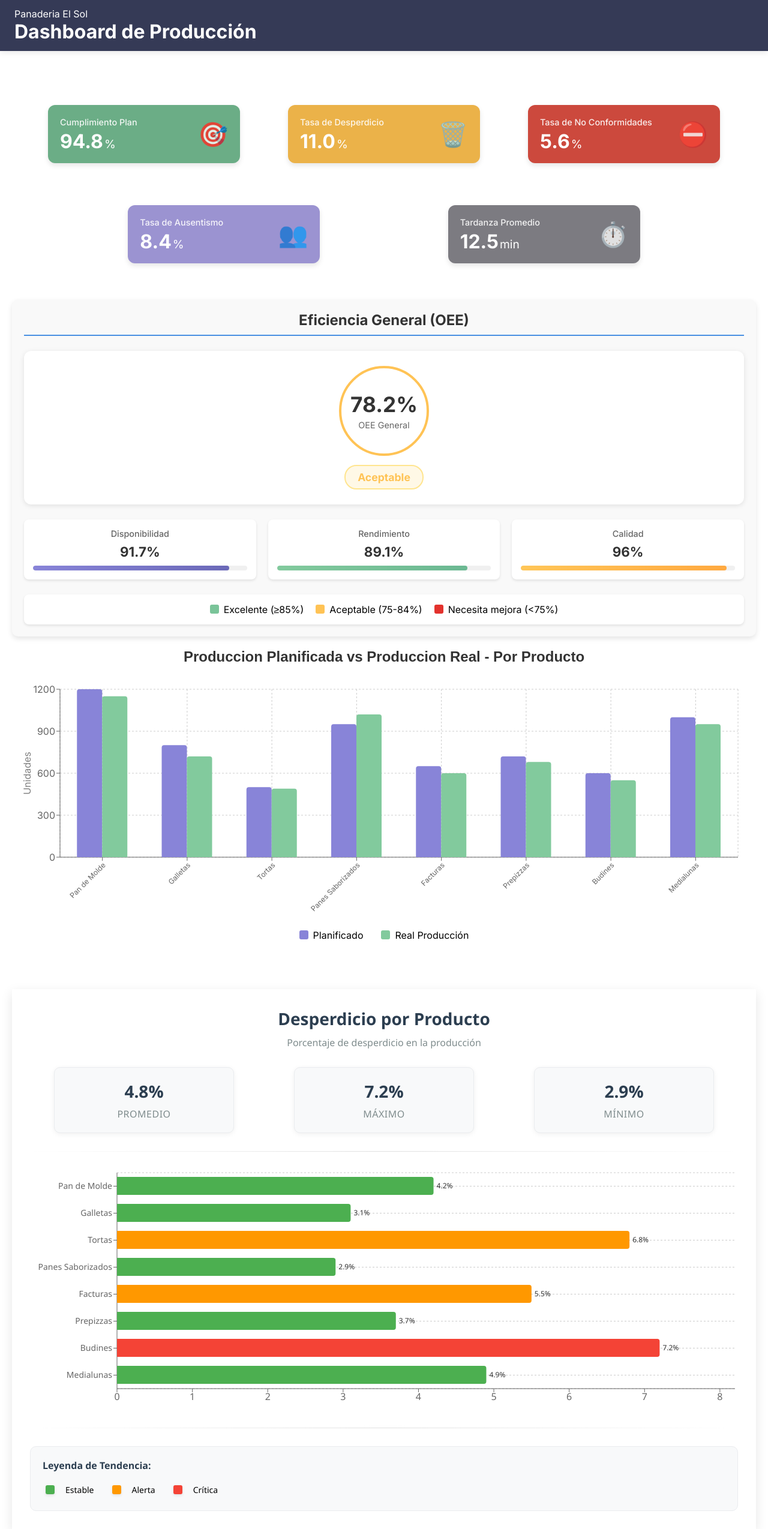
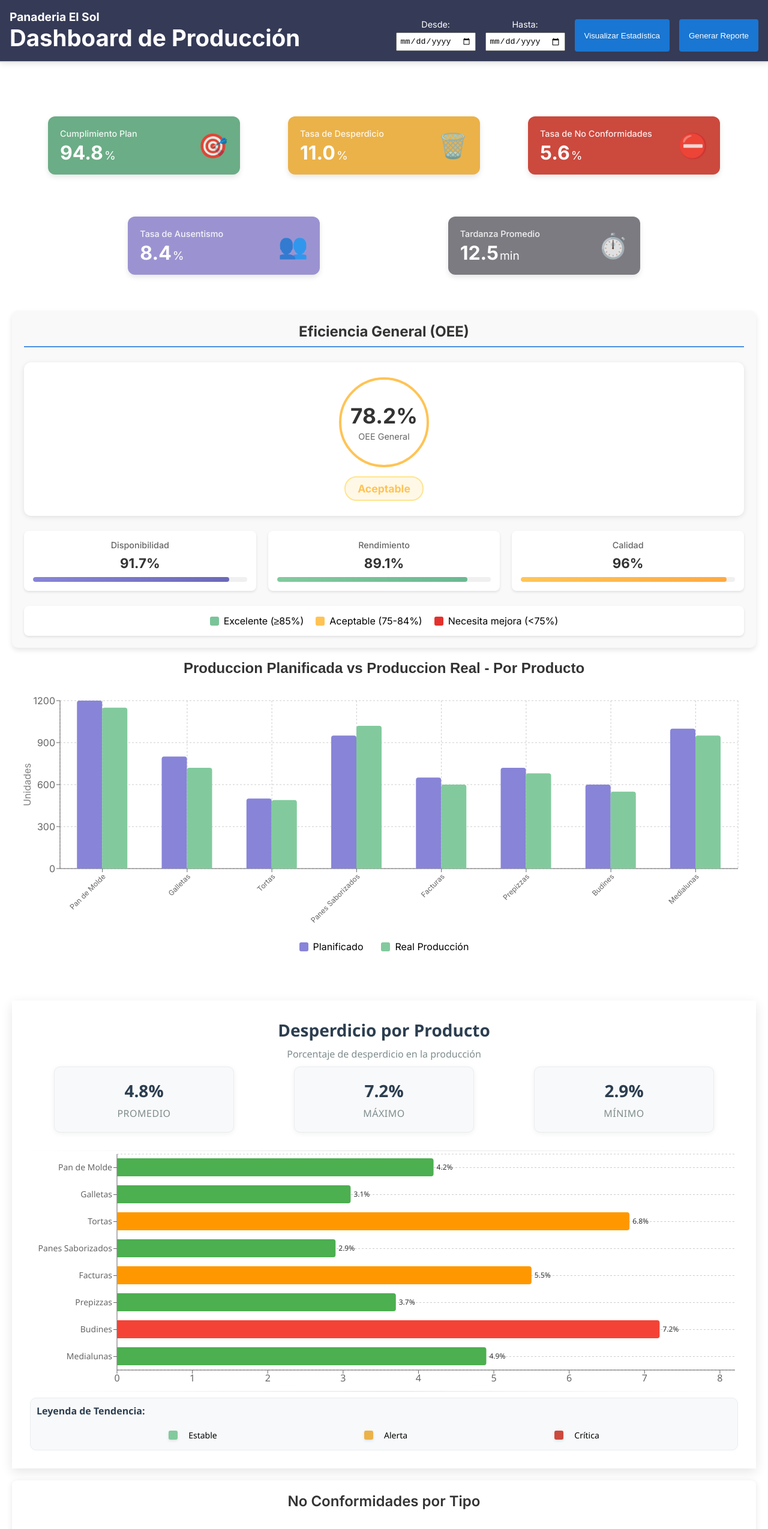
Before and after one commit to RossiThomas2406/TP-Inicial, a React (Vite) app in the folder dashboard/: page /dashboard in a window 1280 px wide. Shown: the top 2549 px of the page at 60% size. Built offline with nearby package versions, Linux system fonts and the light colour scheme.

Commit message:
agregado de fechas y botones

```diff
--- a/dashboard/src/components/Header.css
+++ b/dashboard/src/components/Header.css
@@ -1,10 +1,55 @@
 .pyme-header {
   background-color: #353A56;
   color: white;
-  padding: 0.8rem 1.5rem;
-  box-shadow: 0 2px 10px rgba(0, 0, 0, 0.1);
+  padding: 1rem;
+  text-align: center;
+  border-bottom: 2px solid #ddd;
   position: sticky;
   top: 0;
   z-index: 100;
   margin-bottom: 40px;
+    box-shadow: 0 2px 10px rgba(0, 0, 0, 0.1);
+    display: flex;
+    justify-content: space-between;
 }
+
+.nombre-pyme{
+  display: flex;
+  flex-direction: column;
+  align-items: start;
+  font-size: 1.2rem;
+  font-weight: bold;
+  margin: 0;
+}
+
+.header-controls {
+  margin-top: 1rem;
+  display: flex;
+  justify-content: center;
+  gap: 1rem;
+  flex-wrap: wrap;
+}
+
+.header-controls label {
+  display: flex;
+  flex-direction: column;
+  font-size: 0.9rem;
+}
+
+.header-controls input {
+  margin-top: 0.3rem;
+  padding: 0.3rem;
+}
+
+.header-controls button {
+  padding: 0.5rem 1rem;
+  border: none;
+  background-color: #1976d2;
+  color: white;
+  cursor: pointer;
+  border-radius: 4px;
+}
+
+.header-controls button:hover {
+  background-color: #145a9e;
+}
--- a/dashboard/src/components/Header.jsx
+++ b/dashboard/src/components/Header.jsx
@@ -1,13 +1,48 @@
-import React from 'react';
+import React, { useState } from 'react';
 import './Header.css';
 
 const Header = () => {
+  const [fechaDesde, setFechaDesde] = useState('');
+  const [fechaHasta, setFechaHasta] = useState('');
+
+  const handleVisualizar = () => {
+    console.log("Visualizar estadísticas desde:", fechaDesde, "hasta:", fechaHasta);
+    // Aquí puedes llamar a una función que cargue los datos del dashboard filtrados por rango de fechas
+  };
+
+  const handleGenerarReporte = () => {
+    console.log("Generar reporte desde:", fechaDesde, "hasta:", fechaHasta);
+    // Aquí puedes implementar la lógica para generar y descargar el reporte
+  };
+
   return (
     <header className="pyme-header">
-          <div>
-            <span>Panaderia El Sol</span>
-          </div>
-          <h1>Dashboard de Producción</h1>
+      <div className='nombre-pyme'>
+        <span>Panaderia El Sol</span>
+        <h1>Dashboard de Producción</h1>
+      </div>
+
+
+      <div className="header-controls">
+        <label className='fecha'>
+          Desde:
+          <input
+            type="date"
+            value={fechaDesde}
+            onChange={(e) => setFechaDesde(e.target.value)}
+          />
+        </label>
+        <label className='fecha'>
+          Hasta:
+          <input
+            type="date"
+            value={fechaHasta}
+            onChange={(e) => setFechaHasta(e.target.value)}
+          />
+        </label>
+        <button onClick={handleVisualizar}>Visualizar Estadística</button>
+        <button onClick={handleGenerarReporte}>Generar Reporte</button>
+      </div>
     </header>
   );
 };
--- a/dashboard/src/components/graficos/GraficoDesperdicioProductos.css
+++ b/dashboard/src/components/graficos/GraficoDesperdicioProductos.css
@@ -11,7 +11,7 @@
 
 .header-section {
   text-align: center;
-  margin-bottom: 30px;
+  margin-bottom: 10px;
 }
 
 .titulo-principal {
@@ -62,13 +62,11 @@
 .separator {
   height: 1px;
   background: linear-gradient(to right, transparent, #e0e0e0, transparent);
-  margin: 30px 0;
 }
 
 /* Estilos para la tabla en vista móvil */
 .tabla-desperdicio {
   width: 100%;
-  margin-bottom: 30px;
 }
 
 .tabla-fila {
@@ -99,13 +97,12 @@
 .chart-container {
   width: 100%;
   height: 400px;
-  margin-bottom: 30px;
 }
 
 /* Leyenda */
 .leyenda {
-  margin-top: 25px;
-  padding: 20px;
+  margin-top: 10px;
+  padding: 10px;
   background-color: #f8f9fa;
   border-radius: 10px;
   border: 1px solid #eaecef;
@@ -121,6 +118,7 @@
 .leyenda-items {
   display: flex;
   flex-wrap: wrap;
+  justify-content: space-evenly;
   gap: 20px;
 }
 
--- a/dashboard/src/components/graficos/GraficoDesperdicioProductos.jsx
+++ b/dashboard/src/components/graficos/GraficoDesperdicioProductos.jsx
@@ -150,15 +150,15 @@ const GraficoDesperdicioProductos = ({data}) => {
         <div className="leyenda-titulo">Leyenda de Tendencia:</div>
         <div className="leyenda-items">
           <div className="leyenda-item">
-            <div className="leyenda-color" style={{ backgroundColor: '#4CAF50' }}></div>
+            <div className="leyenda-color" style={{ backgroundColor: '#82CA9D' }}></div>
             <span>Estable</span>
           </div>
           <div className="leyenda-item">
-            <div className="leyenda-color" style={{ backgroundColor: '#FF9800' }}></div>
+            <div className="leyenda-color" style={{ backgroundColor: '#EBB249' }}></div>
             <span>Alerta</span>
           </div>
           <div className="leyenda-item">
-            <div className="leyenda-color" style={{ backgroundColor: '#F44336' }}></div>
+            <div className="leyenda-color" style={{ backgroundColor: '#CC493D' }}></div>
             <span>Crítica</span>
           </div>
         </div>
```
